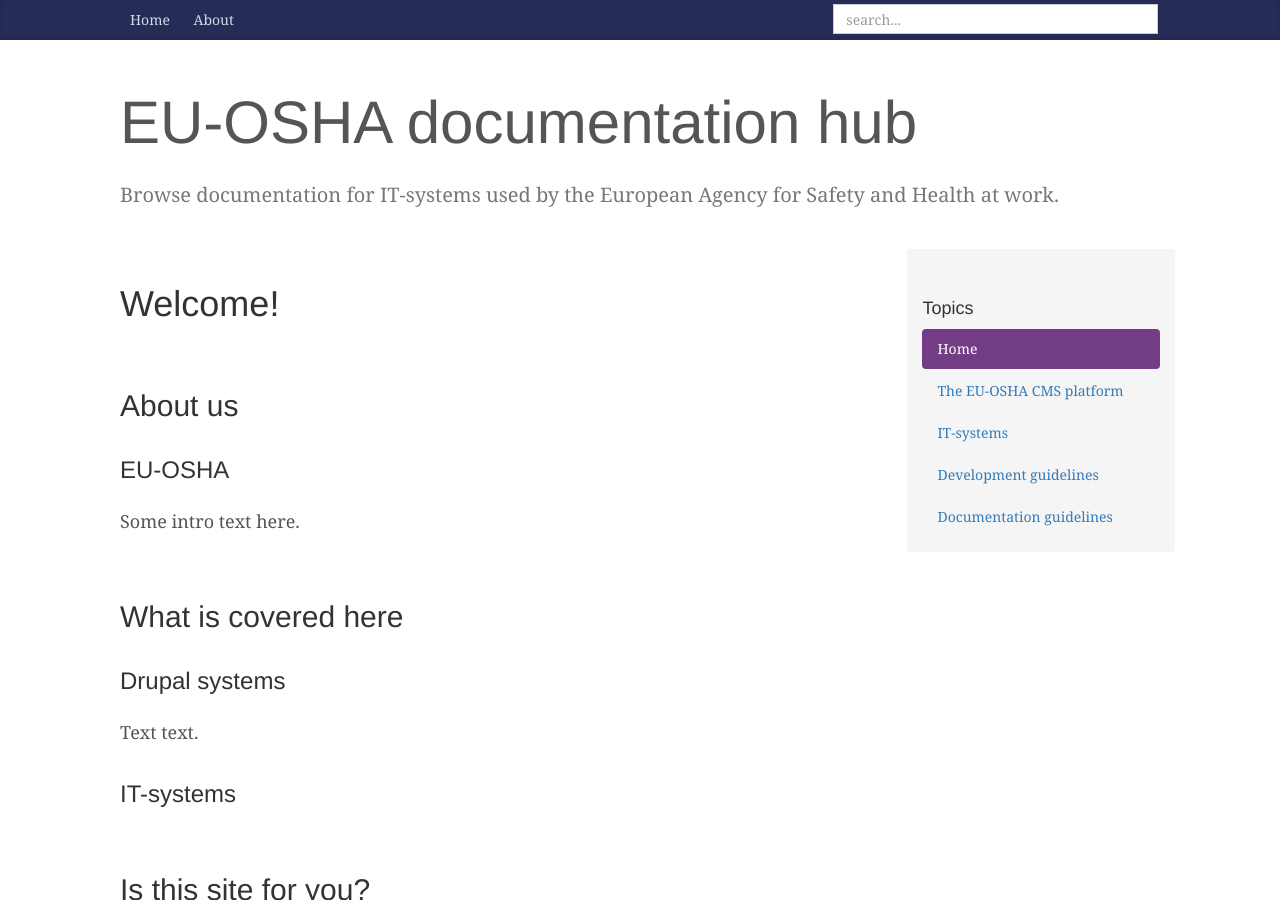
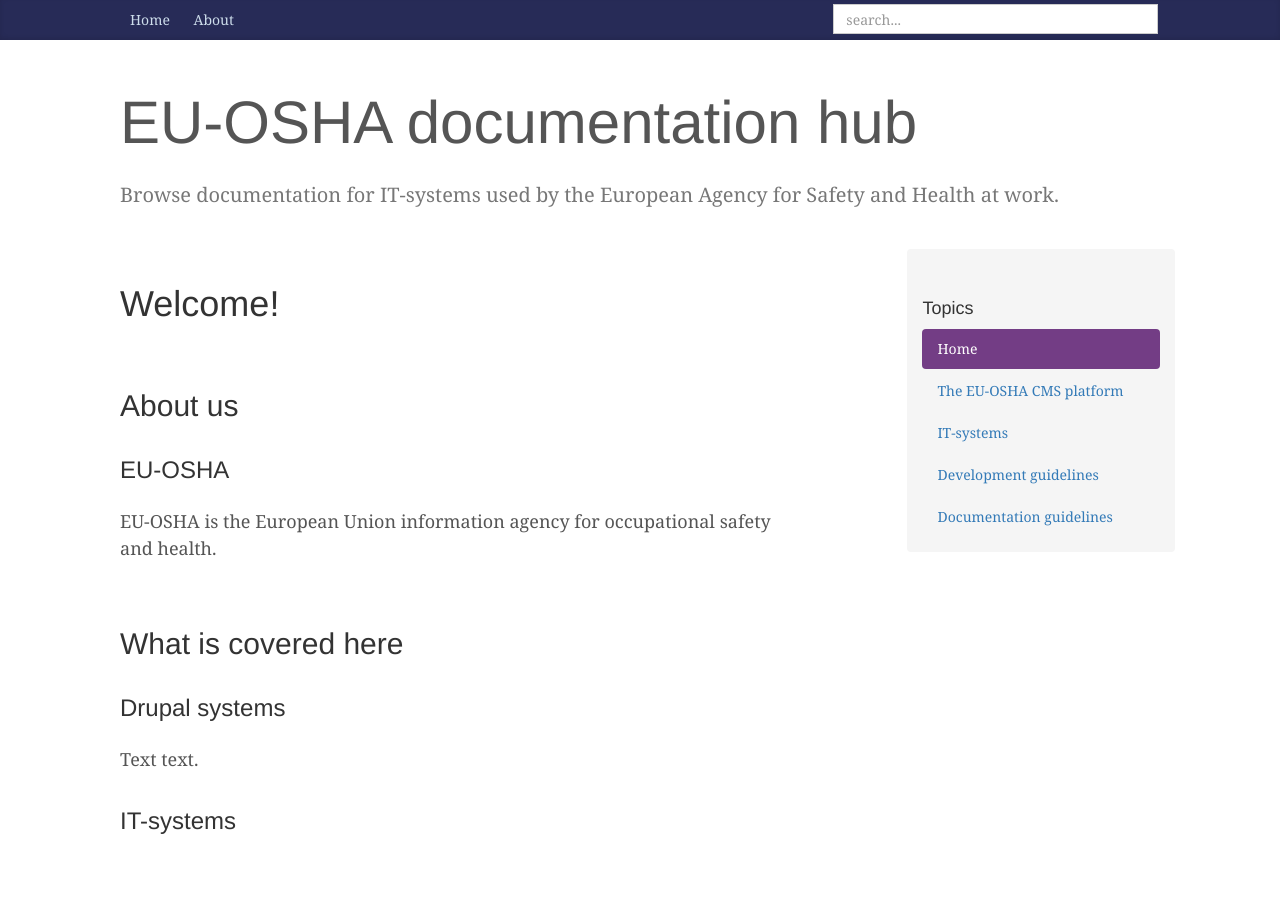
Before and after one commit to EU-OSHA/docs, a Jekyll site: the page built from index.md, in a window 1280 px wide and 900 px high. Built offline with Jekyll 4.4.1, drawn with Linux system fonts in a browser that asks for light colours; comment, search, counter and statistics services are not loaded.

Commit message:
Update index.md

```diff
--- a/index.md
+++ b/index.md
@@ -8,7 +8,7 @@ title: Welcome to the EU-OSHA documentation hub
 
 ### EU-OSHA
 
-Some intro text here.
+EU-OSHA is the European Union information agency for occupational safety and health.
 
 
 ## What is covered here
```
